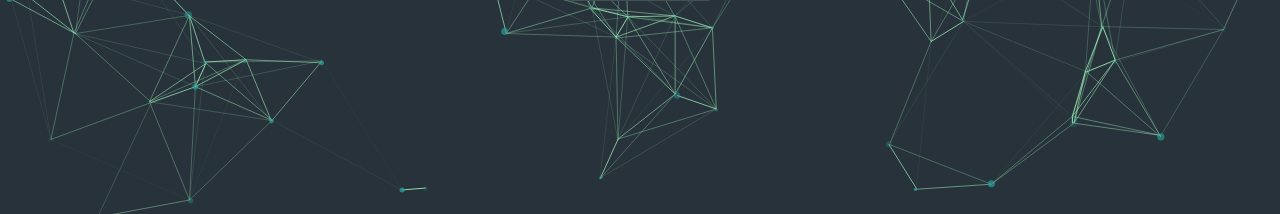
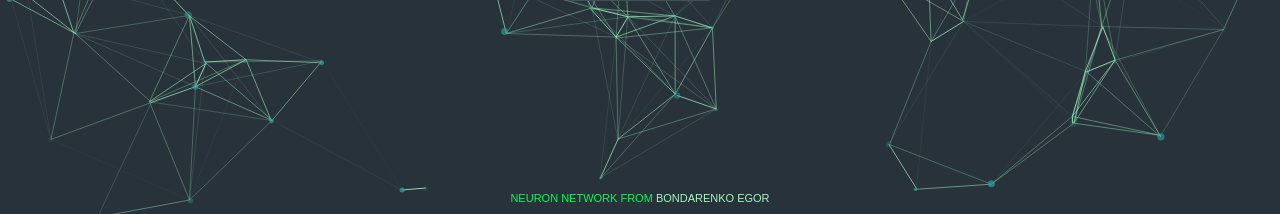
Before and after one commit to Egoka/Math-101, a Python web app: template templates/Result.html in a window 1280 px wide. Shown: the part 586-800 px from the top of the page. Run offline with Jinja, Linux system fonts and the light colour scheme; the template is opened without the code that fills it: most values are stand-ins (such as "Sample title", 1, 10 or a date in 2020).

Commit message:
Signature
Author's signature of the creator.

```diff
--- a/static/Web/css/style_result.css
+++ b/static/Web/css/style_result.css
@@ -68,3 +68,19 @@
     inset 0 0 4px rgba(255,255,255,0.1),
     0 0 8px rgba(0,0,0,0.15);
 }
+#id{
+    width: 100%;
+    position: fixed;
+    bottom: 0;
+    text-align: center;
+    margin-bottom: 10px;
+    color: #00ff4e;
+}
+.end_text{
+    font-family: 'Ralewey', sans-serif;
+    font-size: 11px;/* Размер шрифта */
+    text-transform: uppercase;/* сделать все буквы большими */
+    text-decoration: none;/* убрать нижнее подчеркивание букв */
+    color: #a3f7bf;
+    user-select: none;/*запрет выделения текста*/
+}
--- a/templates/Result.html
+++ b/templates/Result.html
@@ -21,6 +21,10 @@
     <div class="features features_back">
         <a href="Start.html" class="btn btn--result">Вернуться</a>
     </div>
+    <div class="end_text" id="id">
+        neuron network from
+        <a href="https://github.com/Egorkassss" class="end_text">bondarenko egor</a>
+    </div>
 </div>
 <script src="https://cdnjs.cloudflare.com/ajax/libs/jquery/3.5.1/jquery.min.js" defer></script>
 <script src="https://cdnjs.cloudflare.com/ajax/libs/particles.js/2.0.0/particles.min.js" defer></script>
```
